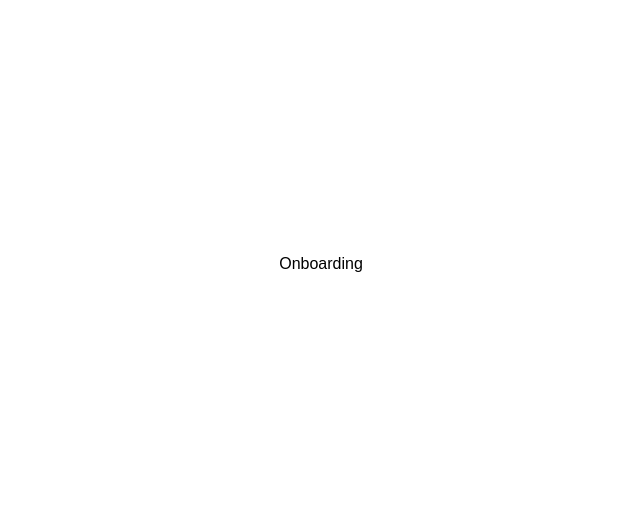
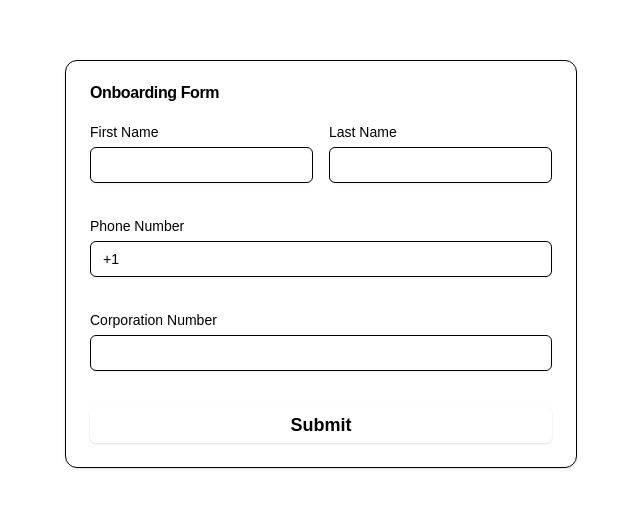
Before and after one commit to propbono/vault-onboarding, a Next.js app: page /onboarding in a window 1280 px wide. Shown: the part 136-644 px from the top of the page, without its empty margins (319-959 px from the left). Built offline with nearby package versions, Linux system fonts and the light colour scheme.

Commit message:
feat: update onboarding page to render onboarding form

```diff
--- a/src/app/onboarding/page.tsx
+++ b/src/app/onboarding/page.tsx
@@ -1,7 +1,9 @@
-export default function Onboarding() {
+import { OnboardingForm } from '@/components/onboarding-form'
+
+export default function OnboardingPage() {
   return (
-    <main className="min-h-screen flex items-center justify-center bg-gradient-light dark:bg-gradient-dark">
-      Onboarding
+    <main className="min-h-screen flex items-center justify-center bg-gradient-light dark:bg-gradient-dark px-6 md:px-8 mx-auto">
+      <OnboardingForm />
     </main>
   )
 }
```
